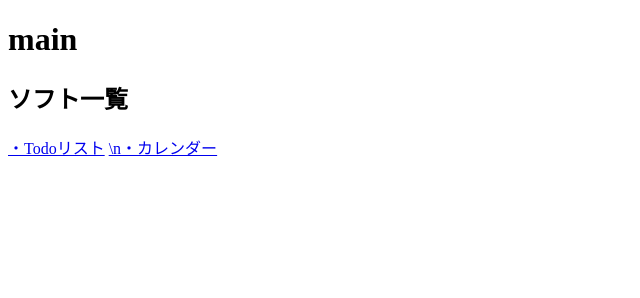
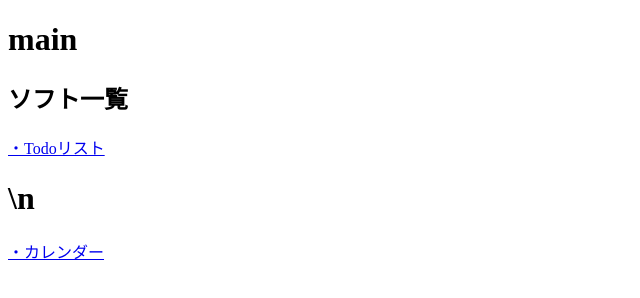
Before and after one commit to S40217kot/main, a plain HTML site: page index.html in a window 1280 px wide. Shown: the whole page, without its empty margins (0-640 px from the left). Drawn offline with Linux system fonts and the light colour scheme.

Commit message:
Update index.html

```diff
--- a/index.html
+++ b/index.html
@@ -8,5 +8,6 @@
   <h1>main</h1>
   <h2>ソフト一覧</h2>
   <a href="Todo/">・Todoリスト</a>
-  <a href="Calendar/">\n・カレンダー</a>
+  <h1>\n</h1>
+  <a href="Calendar/">・カレンダー</a>
 </body>
```
